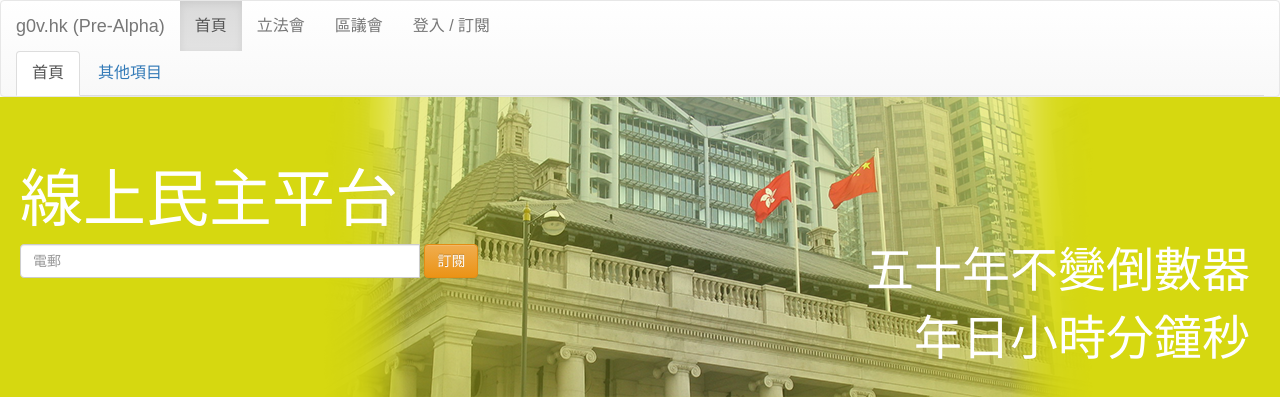
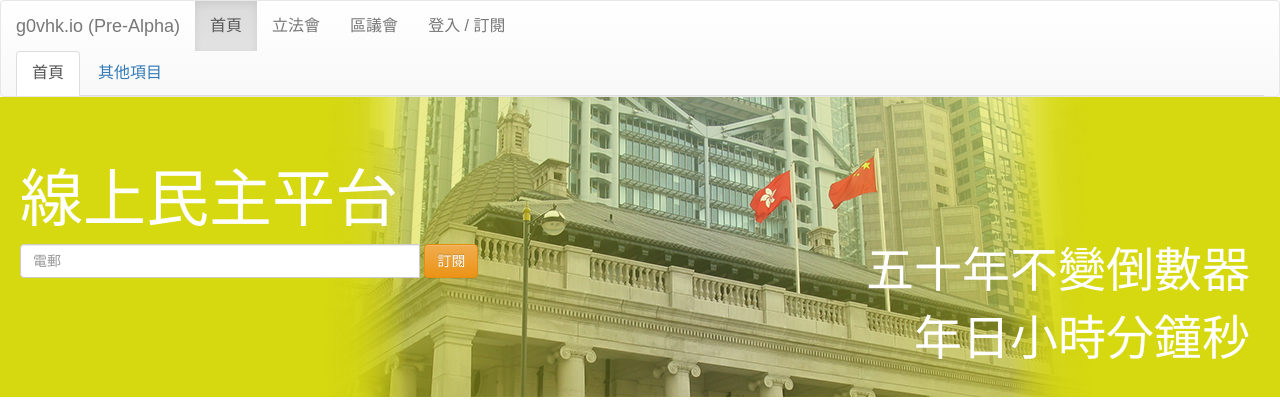
Before and after one commit to g0vhk-io/g0vhk_legco_web, a Django app: page / in a window 1280 px wide. Shown: the top 420 px of the page. Run offline with Django 3.2, Linux system fonts and the light colour scheme; parts of the project's set-up code (start-up, migrations or seed data) failed here and were passed over; some libraries are stand-ins or nearby versions; some web fonts are replaced.

Commit message:
site name updated

```diff
--- a/gov_track_hk_web/gov_track_hk_web/settings.py
+++ b/gov_track_hk_web/gov_track_hk_web/settings.py
@@ -129,8 +129,8 @@ USE_TZ = True
 # Static files (CSS, JavaScript, Images)
 # https://docs.djangoproject.com/en/1.9/howto/static-files/
 
-STATIC_ROOT = os.path.join(BASE_DIR, "static")
 STATICFILES_DIRS = [
+    os.path.join(BASE_DIR, "static")
 ]
 
 MORPH_IO_API_KEY = os.environ['MORPH_API_KEY']
--- a/gov_track_hk_web/templates/base.html
+++ b/gov_track_hk_web/templates/base.html
@@ -9,13 +9,13 @@
 <link rel="stylesheet" href="https://cdn.datatables.net/1.10.12/css/jquery.dataTables.min.css"></link>
 <meta property="og:url" content="{{request.build_absolute_uri}}" />
 <meta property="og:type" content="article" />
-<meta property="og:title" content="{%block og_title%}g0v.hk (Pre-Alpha){%endblock%}" />
+<meta property="og:title" content="{%block og_title%}g0vhk.io (Pre-Alpha){%endblock%}" />
 <meta property="og:description" content="{%block og_desc%}線上民主平台{%endblock%}" />
 <meta property="og:image" content="{%block og_image%}/static/gov_bg.png{%endblock%}"/>
 <script src="https://cdnjs.cloudflare.com/ajax/libs/jquery/2.2.4/jquery.min.js"></script>
 <script src="https://maxcdn.bootstrapcdn.com/bootstrap/3.3.6/js/bootstrap.min.js"></script>
 <script src="http://cdn.datatables.net/1.10.12/js/jquery.dataTables.min.js"></script>
-<title>g0v.hk (Pre-Alpha)</title>
+<title>g0vhk.io (Pre-Alpha)</title>
 </head>
 <body>
 <nav class="navbar navbar-default" style="margin-bottom:0px">
@@ -27,7 +27,7 @@
                 <span class="icon-bar"></span>
                 <span class="icon-bar"></span>
             </button>
-            <a class="navbar-brand" href="#">g0v.hk (Pre-Alpha)</a>
+            <a class="navbar-brand" href="#">g0vhk.io (Pre-Alpha)</a>
         </div>
         <div class="collapse navbar-collapse" id="bs-example-navbar-collapse-1">
             <ul class="nav navbar-nav">
```
